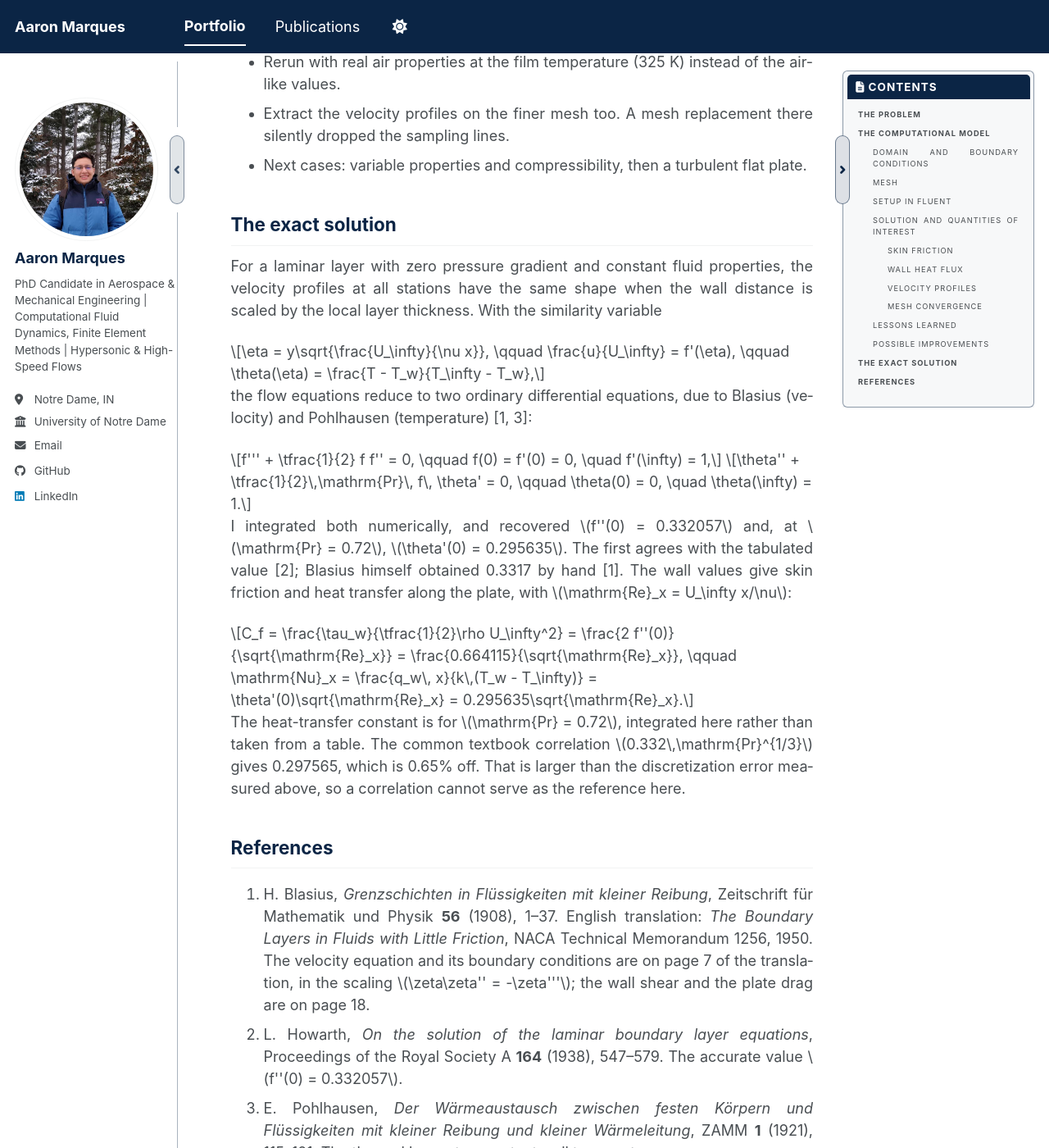
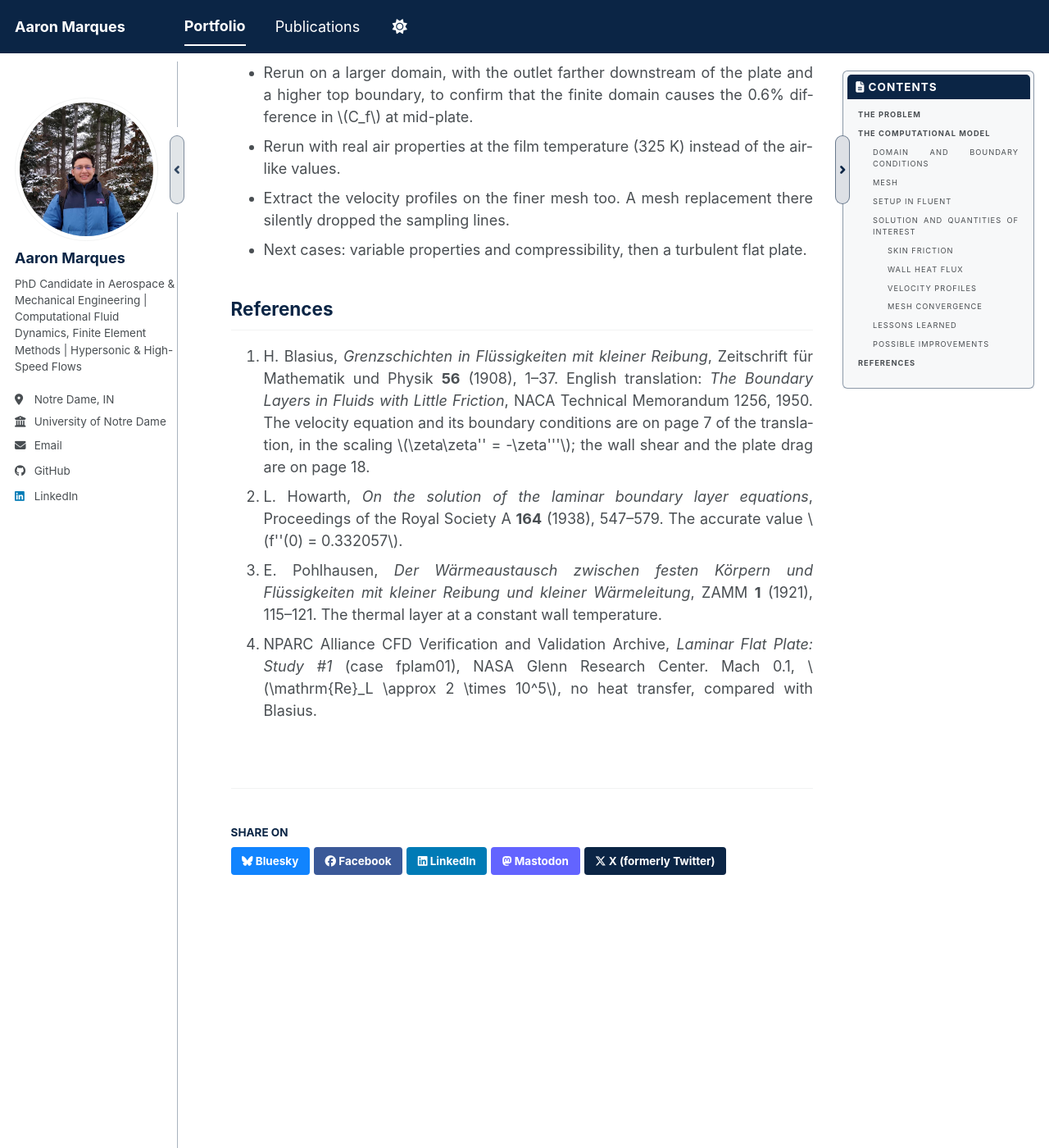
Before and after one commit to aaronmqs/aaronmqs.github.io, a Jekyll site: the page built from _portfolio/fluent-flat-plate.md, in a window 1280 px wide and 1400 px high, scrolled down 9759 px. Shown: the whole window at 82% size. Built offline with Jekyll 4.4.1, drawn with Linux system fonts in a browser that asks for light colours; a style sheet for code colours, icons or effects is not loaded; after the commit the page ends 10994 px from its top, so only the background shows below that; some of the changed text lies outside the part shown.

Commit message:
Flat plate: exact solution section removed, key formulas moved inline

```diff
--- a/_portfolio/fluent-flat-plate.md
+++ b/_portfolio/fluent-flat-plate.md
@@ -140,11 +141,13 @@ integrated wall heat flux, the heat rate per unit depth of the plate:
 $$Q = \int_0^L q_w\,\mathrm{d}x \quad \mathrm{W/m}.$$
 
 Because $$q_w$$ depends on the temperature gradient at the wall, it tests the energy equation.
-With the Pohlhausen solution, the exact wall heat flux is
+With the Pohlhausen solution [3], the exact wall heat flux is
 
 $$q_w = k\,(T_w - T_\infty)\,\theta'(0)\sqrt{\frac{U_\infty}{\nu x}} = \frac{65.339}{\sqrt{x}}\ \mathrm{W/m^2},$$
 
-with $$k = 0.013978$$ W/(m·K), the value that gives $$\mathrm{Pr} = 0.72$$ with Fluent's
+where $$\theta'(0) = 0.2956$$ is the dimensionless wall temperature gradient at
+$$\mathrm{Pr} = 0.72$$, from a numerical solution of the Pohlhausen equation, and
+$$k = 0.013978$$ W/(m·K) is the value that gives $$\mathrm{Pr} = 0.72$$ with Fluent's
 $$c_p = 1006.43$$ J/(kg·K). Its integral is $$Q = 2 \times 65.339\sqrt{L} = 130.68$$ W/m.
 
 For $$x \ge 0.1$$, the error is
@@ -261,33 +265,6 @@ Two differences between the problems explain these values:
   the sampling lines.
 - Next cases: variable properties and compressibility, then a turbulent flat plate.
 
-## The exact solution
-
-For a laminar layer with zero pressure gradient and constant fluid properties, the velocity
-profiles at all stations have the same shape when the wall distance is scaled by the local layer
-thickness. With the similarity variable
-
-$$\eta = y\sqrt{\frac{U_\infty}{\nu x}}, \qquad \frac{u}{U_\infty} = f'(\eta), \qquad \theta(\eta) = \frac{T - T_w}{T_\infty - T_w},$$
-
-the flow equations reduce to two ordinary differential equations, due to Blasius (velocity) and
-Pohlhausen (temperature) [1, 3]:
-
-$$f''' + \tfrac{1}{2} f f'' = 0, \qquad f(0) = f'(0) = 0, \quad f'(\infty) = 1,$$
-
-$$\theta'' + \tfrac{1}{2}\,\mathrm{Pr}\, f\, \theta' = 0, \qquad \theta(0) = 0, \quad \theta(\infty) = 1.$$
-
-I integrated both numerically, and recovered $$f''(0) = 0.332057$$ and, at
-$$\mathrm{Pr} = 0.72$$, $$\theta'(0) = 0.295635$$. The first agrees with the tabulated value [2];
-Blasius himself obtained 0.3317 by hand [1]. The wall values give skin friction and heat transfer
-along the plate, with $$\mathrm{Re}_x = U_\infty x/\nu$$:
-
-$$C_f = \frac{\tau_w}{\tfrac{1}{2}\rho U_\infty^2} = \frac{2 f''(0)}{\sqrt{\mathrm{Re}_x}} = \frac{0.664115}{\sqrt{\mathrm{Re}_x}}, \qquad \mathrm{Nu}_x = \frac{q_w\, x}{k\,(T_w - T_\infty)} = \theta'(0)\sqrt{\mathrm{Re}_x} = 0.295635\sqrt{\mathrm{Re}_x}.$$
-
-The heat-transfer constant is for $$\mathrm{Pr} = 0.72$$, integrated here rather than taken from a
-table. The common textbook correlation
-$$0.332\,\mathrm{Pr}^{1/3}$$ gives 0.297565, which is 0.65% off. That is larger than the
-discretization error measured above, so a correlation cannot serve as the reference here.
-
 ## References
 
 1. H. Blasius, *Grenzschichten in Flüssigkeiten mit kleiner Reibung*, Zeitschrift für Mathematik
```
Also changed, not shown: other parts of _portfolio/fluent-flat-plate.md (+4 -2 lines).
